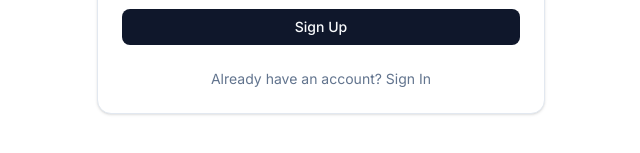
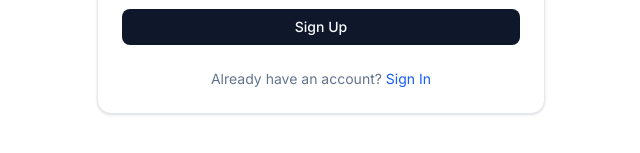
Before and after one commit to likeskymore/Ecommerce-NextJs, a Next.js app: page /sign-up in a window 1280 px wide. Shown: the part 601-754 px from the top of the page, without its empty margins (319-959 px from the left). Built offline with nearby package versions, Linux system fonts and the light colour scheme; no server answers.

Commit message:
redeploying

```diff
--- a/app/(auth)/sign-up/sign-up-form.tsx
+++ b/app/(auth)/sign-up/sign-up-form.tsx
@@ -85,7 +85,7 @@ const SignUpForm = () => {
 
         <div className='text-sm text-center text-muted-foreground'>
           Already have an account?{' '}
-          <Link href='/sign-in' target='_self' className='link'>
+          <Link href='/sign-in' target='_self' className='text-blue-600 link'>
             Sign In
           </Link>
         </div>
--- a/app/api/webhooks/stripe/route.ts
+++ b/app/api/webhooks/stripe/route.ts
@@ -4,7 +4,7 @@ import { updateOrderToPaid } from '@/lib/actions/order.actions';
 
 export async function POST(req: NextRequest) {
   // Build the webhook event
-  const event = await Stripe.webhooks.constructEvent(
+  const event = Stripe.webhooks.constructEvent(
     await req.text(),
     req.headers.get('stripe-signature') as string,
     process.env.STRIPE_WEBHOOK_SECRET as string
```
